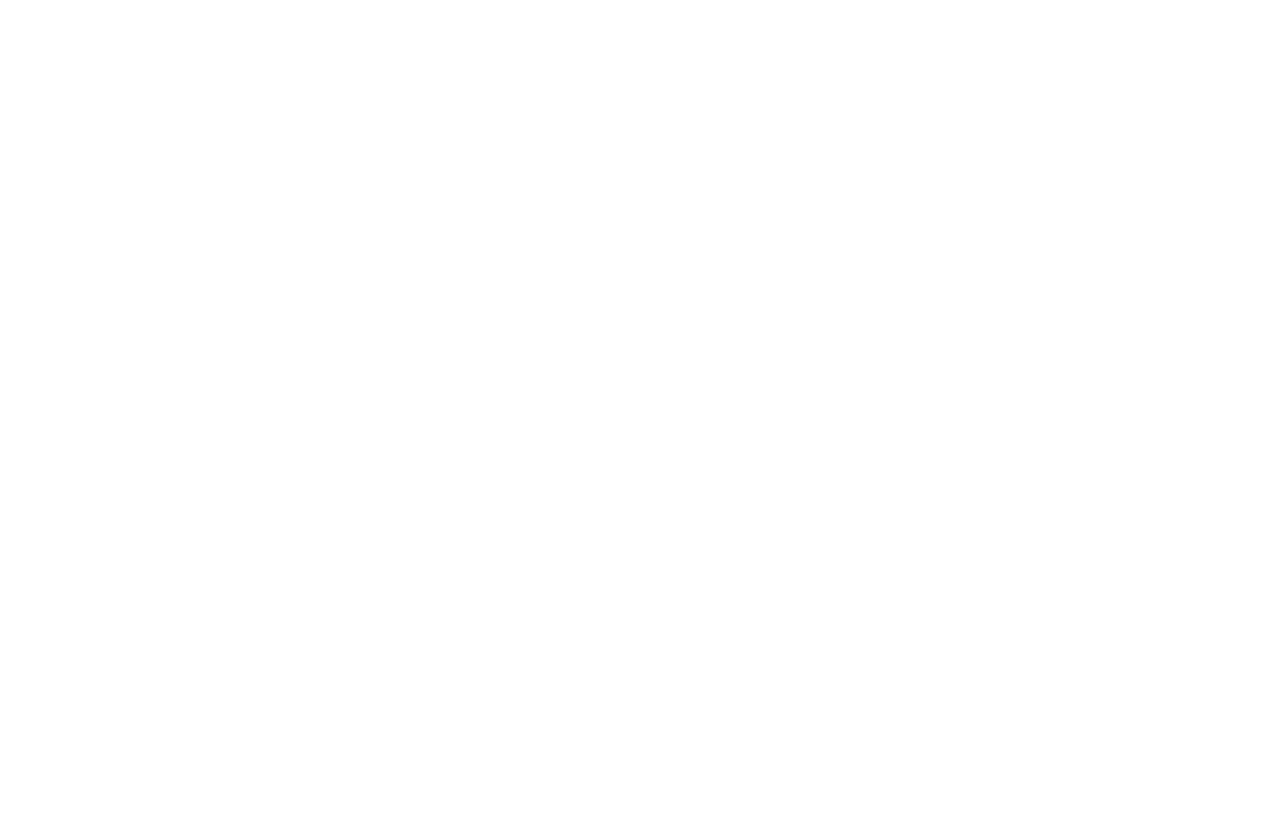
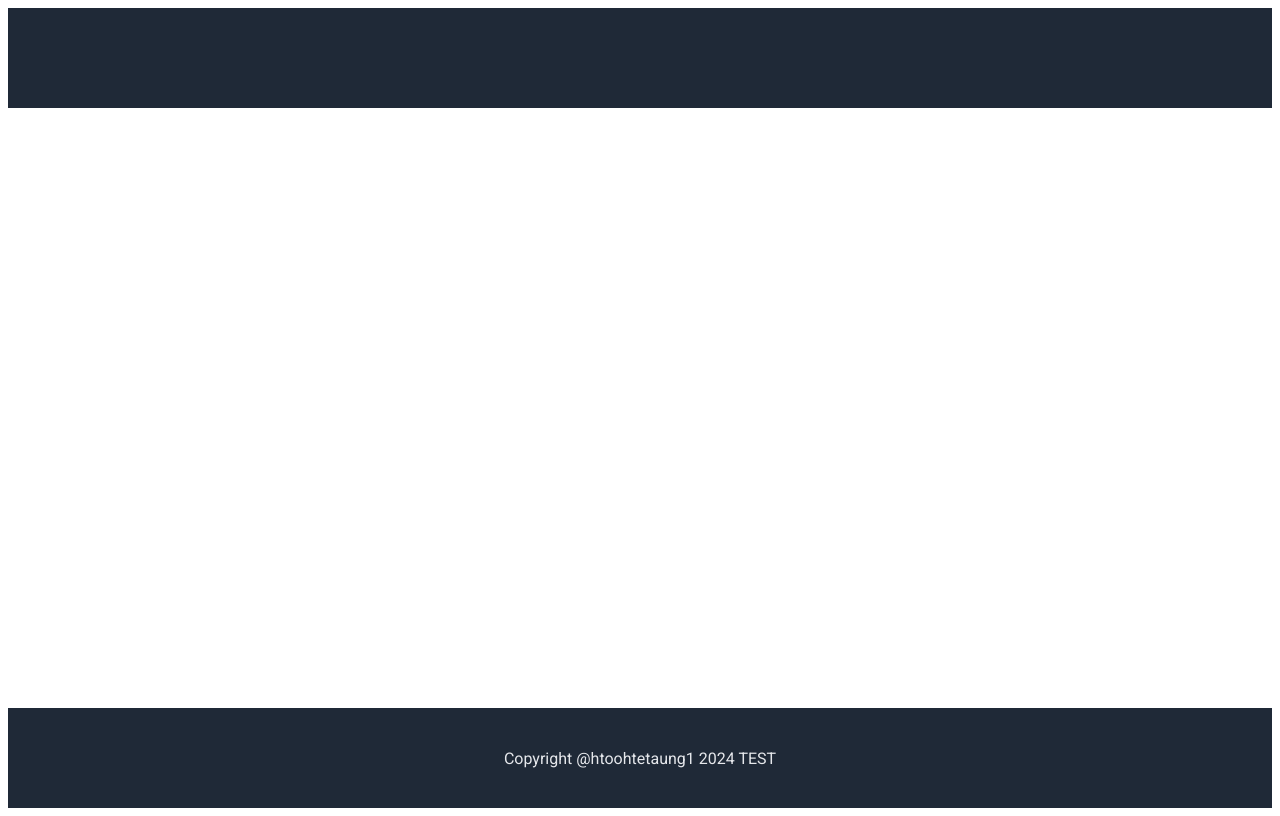
Before and after one commit to htoohtetaung1/landing-page, a plain HTML site: page index.html in a window 1280 px wide. Drawn offline with Linux system fonts and the light colour scheme.

Commit message:
Form basic structure for index page
Created header footer and body for the basic structure of the page.

```diff
--- a/index.html
+++ b/index.html
@@ -6,6 +6,13 @@
         <link rel="stylesheet" href="style.css">
     </head>
     <body>
+        <header>
 
+            <nav>
+
+            </nav>
+        </header>
+        <div class="content"></div>
+        <footer>Copyright @htoohtetaung1 2024 TEST</footer>
     </body>
 </html>
--- a/style.css
+++ b/style.css
@@ -1,3 +1,25 @@
+@import url('https://fonts.googleapis.com/css2?family=Roboto:ital,wght@0,100;0,300;0,400;0,500;0,700;0,900;1,100;1,300;1,400;1,500;1,700;1,900&display=swap');
+
 * {
     box-sizing: border-box;
 }
+
+body {
+    height: 100dvh;
+    display: flex;
+    flex-direction: column;
+    justify-content: space-between;
+    font-family: Roboto;
+}
+
+header,footer {
+    background-color: #1f2937;
+    height: 100px;
+}
+
+footer {
+    color: #e5e7eb;
+    display: flex;
+    justify-content: center;
+    align-items: center;
+}
```
